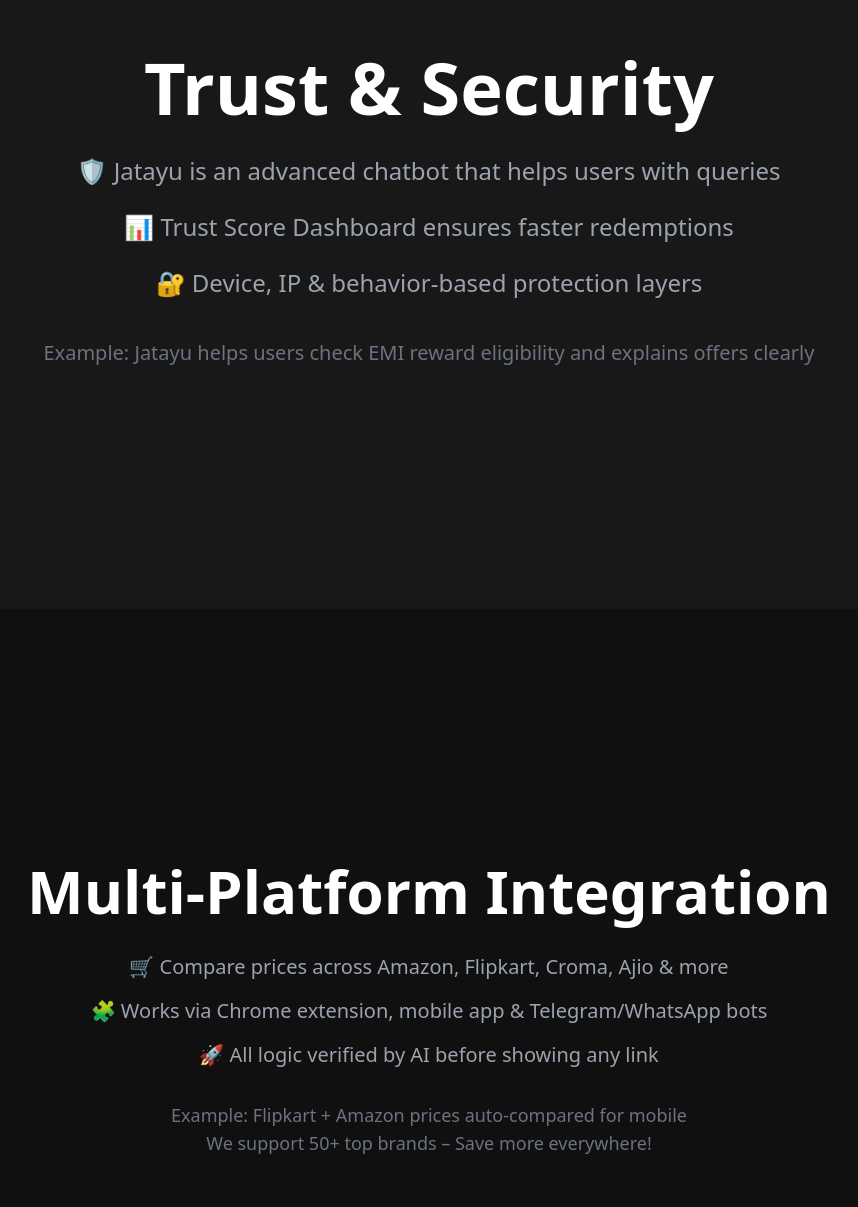
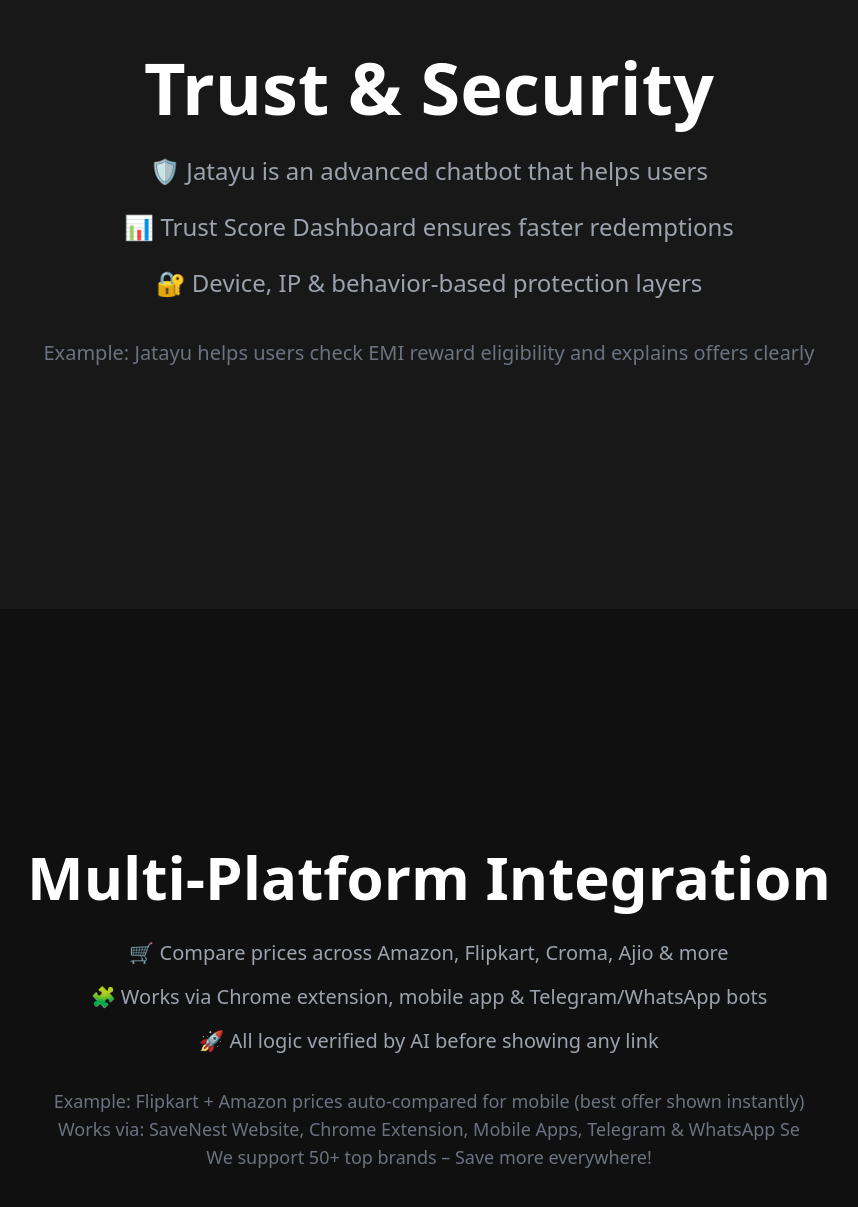
Before and after one commit to praveenreddy1609/savenest-landing, a Next.js app: page / in a window 1280 px wide. Shown: the part 4991-6198 px from the top of the page, without its empty margins (211-1069 px from the left). Built offline with nearby package versions, Linux system fonts and the light colour scheme.

Commit message:
Update index.tsx

```diff
--- a/pages/index.tsx
+++ b/pages/index.tsx
@@ -89,7 +89,7 @@
       <section className="min-h-screen flex flex-col items-center justify-center text-center px-6 py-20 bg-[#181818]">
         <h2 className="text-6xl md:text-7xl font-bold mb-8">Trust & Security</h2>
         <ul className="text-2xl text-gray-400 space-y-6 max-w-4xl">
-          <li>🛡️ Jatayu is an advanced chatbot that helps users with queries</li>
+          <li>🛡️ Jatayu is an advanced chatbot that helps users</li>
           <li>📊 Trust Score Dashboard ensures faster redemptions</li>
           <li>🔐 Device, IP & behavior-based protection layers</li>
         </ul>
@@ -109,7 +109,8 @@
           <li>🚀 All logic verified by AI before showing any link</li>
         </ul>
         <div className="text-lg text-gray-500 mt-8">
-          <p>Example: Flipkart + Amazon prices auto-compared for mobile</p>
+          <p>Example: Flipkart + Amazon prices auto-compared for mobile (best offer shown instantly)</p>
+          <p>Works via: SaveNest Website, Chrome Extension, Mobile Apps, Telegram & WhatsApp  Se</p>
           <p>We support 50+ top brands – Save more everywhere!</p>
         </div>
       </section>
```
